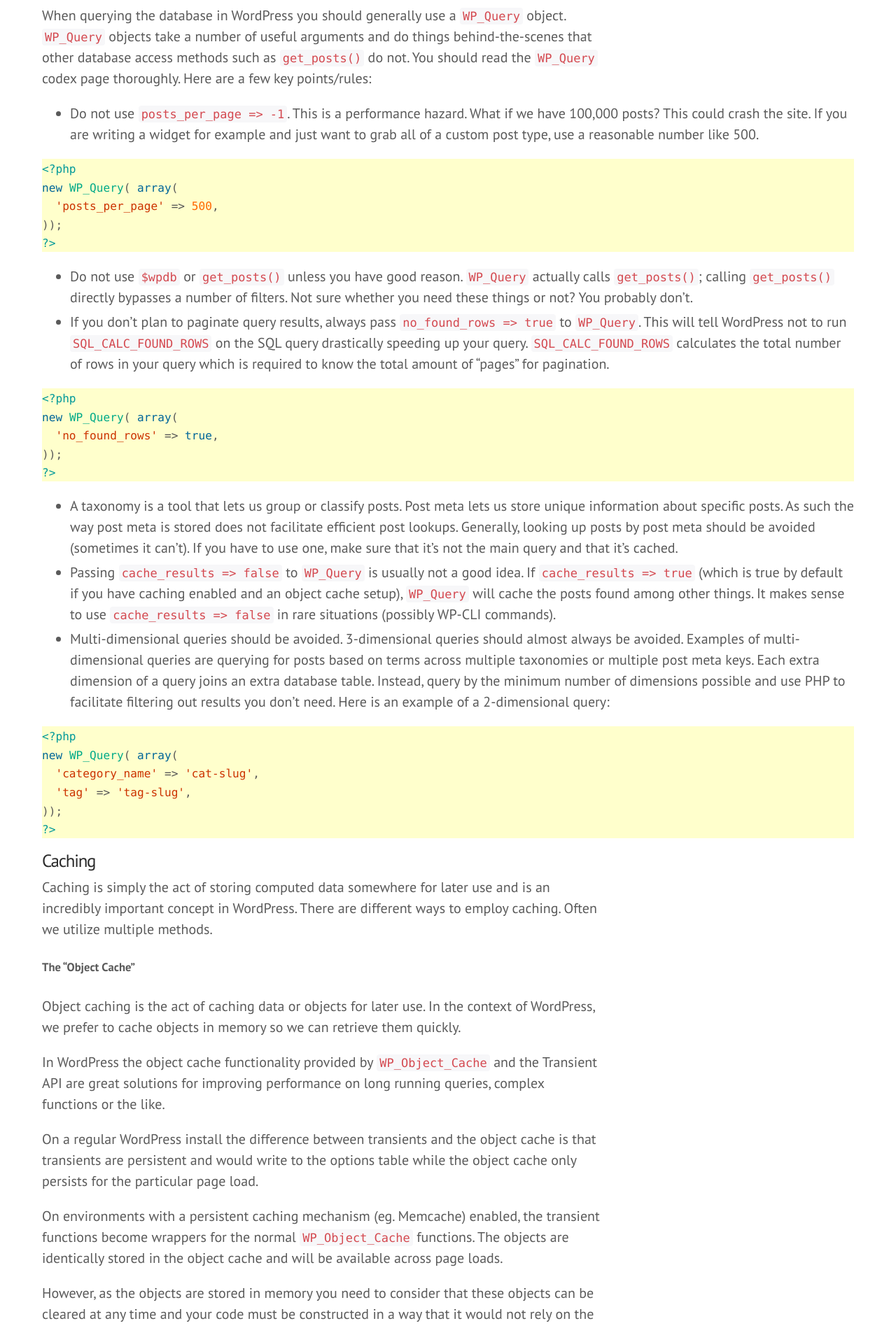
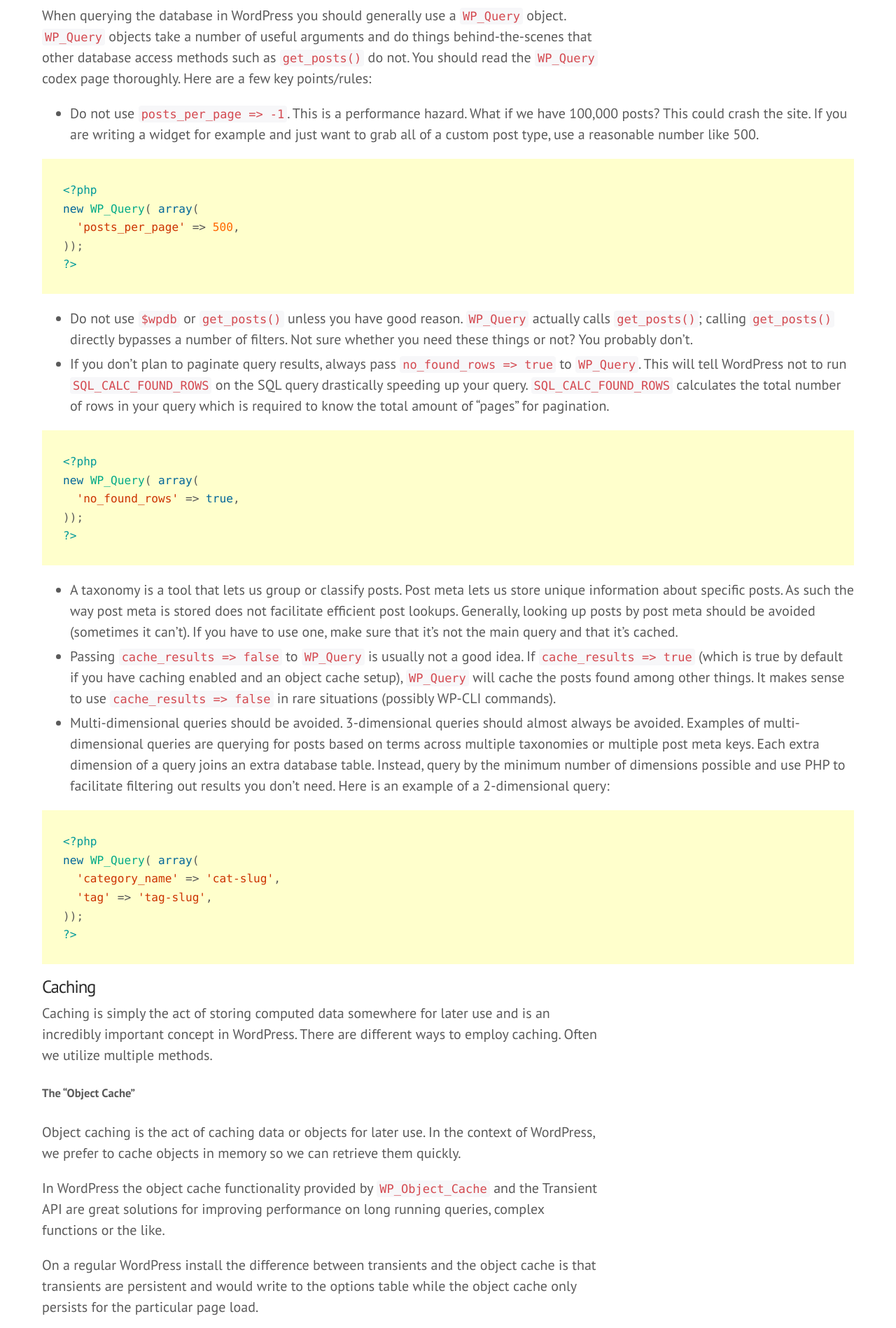
Before and after one commit to 10up/Engineering-Best-Practices, a Jekyll site: the page built from index.html, in a window 1280 px wide. Shown: the part 2735-4633 px from the top of the page at 70% size. Built offline with Jekyll 4.4.1, drawn with Linux system fonts in a browser that asks for light colours; some web fonts are replaced; Markdown is read by kramdown in place of the engine named in the settings; comment, search, counter and statistics services are not loaded.

Commit message:
Padding for code

```diff
--- a/_includes/syntax.css
+++ b/_includes/syntax.css
@@ -1,4 +1,4 @@
-.highlight { background-color: #ffffcc; margin: 0 0 1rem; }
+.highlight { background-color: #ffffcc; margin: 0 0 1rem; padding: .75rem; }
  /*{ background: #f0f3f3; }*/
 .c { color: #999; } /* Comment */
 .err { color: #AA0000; background-color: #FFAAAA } /* Error */
```
